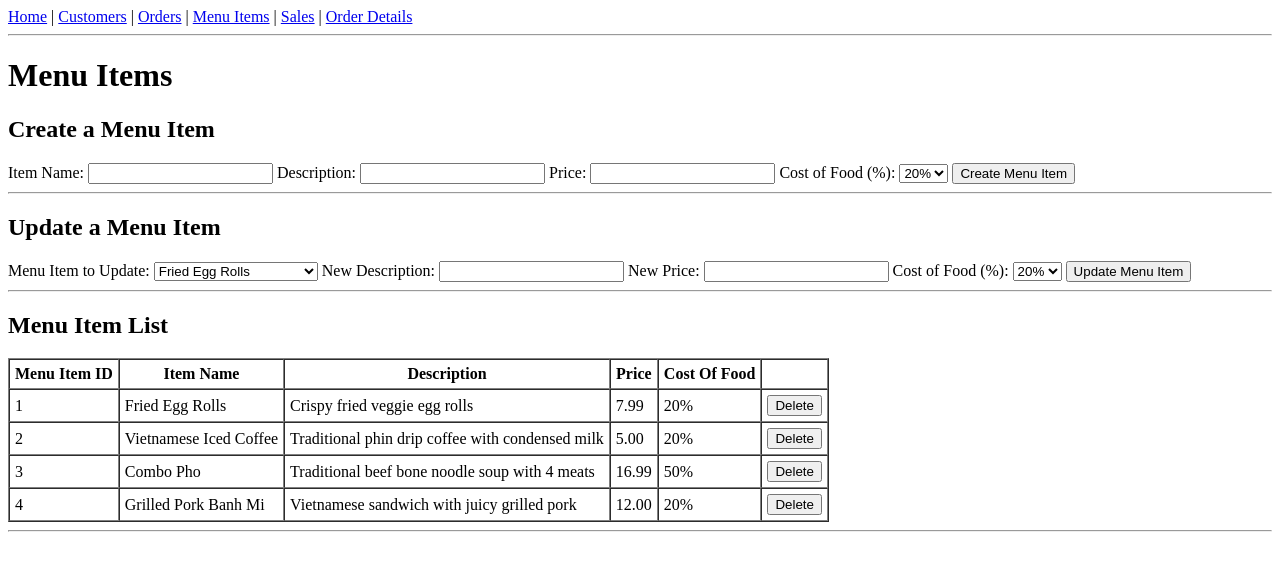
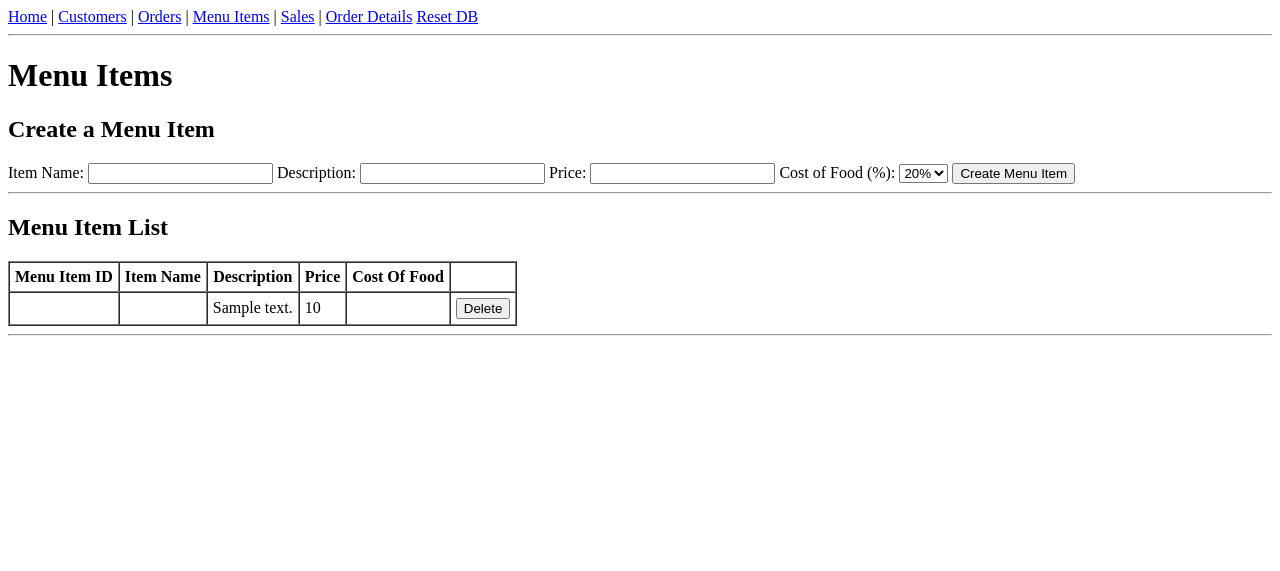
Before and after one commit to avu33/CS340, a Flask app: page /menu-items in a window 1280 px wide. Shown: the top 571 px of the page. Run offline with Flask 3, Linux system fonts and the light colour scheme; data comes from the database, SQL or seed files in the repository; tables that the repository leaves empty or names only in its code hold one stand-in row (values such as "Sample post"); data that the repository does not hold is empty; some libraries are stand-ins or nearby versions.

Commit message:
Update app.py, templates, and restructure SQL files

```diff
--- a/SQLurp_the_Pho/app.py
+++ b/SQLurp_the_Pho/app.py
@@ -2,7 +2,7 @@
 # ########## SETUP
 PORT = 1027
 from flask import Flask, render_template, request, redirect
-import database.db_connector as db  # Adjust this if your path is different
+import database.db_connector as db
 
 PORT = 1027
 app = Flask(__name__)
@@ -370,22 +370,32 @@ def menu_items():
 #         if "dbConnection" in locals() and dbConnection:
 #             dbConnection.close()
 
-# # DELETE: Remove a menu item
-# @app.route("/delete-menu-item", methods=["POST"])
-# def delete_menu_item():
-#     try:
-#         dbConnection = db.connectDB()
-#         item_id = request.form.get("menuItemID")
-#         query = "DELETE FROM MenuItems WHERE menuItemID = %s;"
-#         db.query(dbConnection, query, (item_id,))
-#         dbConnection.commit()
-#         return redirect("/menu-items")
-#     except Exception as e:
-#         print(f"Error deleting menu item: {e}")
-#         return "Failed to delete menu item", 500
-#     finally:
-#         if "dbConnection" in locals() and dbConnection:
-#             dbConnection.close()
+# DELETE menu item
+@app.route("/delete-menu-item", methods=["POST"])
+def delete_menu_item():
+    print("Route /delete-menu-item was hit!")  # DEBUG LINE
+
+    try:
+        dbConnection = db.connectDB()
+        cursor = dbConnection.cursor()
+
+        item_id = request.form["menuItemID"]
+        item_name = request.form["itemName"]
+
+        query = "CALL sp_DeleteMenuItem(%s)";
+        cursor.execute(query, (item_id,))
+        dbConnection.commit()
+        print(f"Deleted menu item: {item_name} (ID: {item_id})")
+
+        return redirect("/menu-items")
+
+    except Exception as e:
+        print(f"Error deleting menu item: {e}")
+        return "Failed to delete menu item", 500
+
+    finally:
+        if "dbConnection" in locals() and dbConnection:
+            dbConnection.close()
 
 # READ: Sales Page
 @app.route("/sales", methods=["GET"])
@@ -404,171 +414,29 @@ def sales():
         if "dbConnection" in locals() and dbConnection:
             dbConnection.close()
 
-# # CREATE: Add a sale
-# @app.route("/create-sale", methods=["POST"])
-# def create_sale():
-#     try:
-#         dbConnection = db.connectDB()
-#         data = request.form
-
-#         menu_item_id = int(data.get("menuItemID"))
-#         quantity = int(data.get("quantitySold"))
-
-#         # Fetch price and costOfFood % from MenuItems
-#         query = "SELECT price, costOfFood FROM MenuItems WHERE menuItemID = %s;"
-#         result = db.query(dbConnection, query, (menu_item_id,)).fetchone()
-#         price = float(result["price"])
-#         cost_pct = 0.2 if result["costOfFood"] == "20%" else 0.5
-
-#         # Calculate totals
-#         total_revenue = round(price * quantity, 2)
-#         total_cost = round(total_revenue * cost_pct, 2)
-#         total_profit = round(total_revenue - total_cost, 2)
-
-#         # Insert sale
-#         insert_query = """
-#             INSERT INTO Sales (menuItemID, totalRevenue, totalCost, totalProfit, quantitySold)
-#             VALUES (%s, %s, %s, %s, %s);
-#         """
-#         values = (menu_item_id, total_revenue, total_cost, total_profit, quantity)
-#         db.query(dbConnection, insert_query, values)
-#         dbConnection.commit()
-
-#         return redirect("/sales")
-#     except Exception as e:
-#         print(f"Error creating sale: {e}")
-#         return "Failed to create sale", 500
-#     finally:
-#         if "dbConnection" in locals() and dbConnection:
-#             dbConnection.close()
-
-# # UPDATE: Modify a sale
-# @app.route("/update-sale", methods=["POST"])
-# def update_sale():
-#     try:
-#         dbConnection = db.connectDB()
-#         data = request.form
-
-#         sale_id = int(data.get("saleID"))
-#         new_quantity = int(data.get("quantitySold"))
-
-#         # Get menuItemID from sale
-#         sale_query = "SELECT menuItemID FROM Sales WHERE saleID = %s;"
-#         menu_item_id = db.query(dbConnection, sale_query, (sale_id,)).fetchone()["menuItemID"]
-
-#         # Fetch price and cost from MenuItems
-#         item_query = "SELECT price, costOfFood FROM MenuItems WHERE menuItemID = %s;"
-#         item = db.query(dbConnection, item_query, (menu_item_id,)).fetchone()
-#         price = float(item["price"])
-#         cost_pct = 0.2 if item["costOfFood"] == "20%" else 0.5
-
-#         # Recalculate
-#         total_revenue = round(price * new_quantity, 2)
-#         total_cost = round(total_revenue * cost_pct, 2)
-#         total_profit = round(total_revenue - total_cost, 2)
-
-#         update_query = """
-#             UPDATE Sales
-#             SET quantitySold = %s,
-#                 totalRevenue = %s,
-#                 totalCost = %s,
-#                 totalProfit = %s
-#             WHERE saleID = %s;
-#         """
-#         values = (new_quantity, total_revenue, total_cost, total_profit, sale_id)
-#         db.query(dbConnection, update_query, values)
-#         dbConnection.commit()
-
-#         return redirect("/sales")
-#     except Exception as e:
-#         print(f"Error updating sale: {e}")
-#         return "Failed to update sale", 500
-#     finally:
-#         if "dbConnection" in locals() and dbConnection:
-#             dbConnection.close()
-
-# # DELETE: Remove a sale
-# @app.route("/delete-sale", methods=["POST"])
-# def delete_sale():
-#     try:
-#         dbConnection = db.connectDB()
-#         sale_id = request.form.get("saleID")
-#         query = "DELETE FROM Sales WHERE saleID = %s;"
-#         db.query(dbConnection, query, (sale_id,))
-#         dbConnection.commit()
-#         return redirect("/sales")
-#     except Exception as e:
-#         print(f"Error deleting sale: {e}")
-#         return "Failed to delete sale", 500
-#     finally:
-#         if "dbConnection" in locals() and dbConnection:
-#             dbConnection.close()
-
-# RESET ALL TABLES
-@app.route("/reset-all", methods=["POST"])
-def reset_all():
+# RESET db
+@app.route("/reset-db", methods=["POST"])
+def reset_db():
     try:
         dbConnection = db.connectDB()
+        cursor = dbConnection.cursor()
 
-        # Delete from child-to-parent order
-        db.query(dbConnection, "DELETE FROM OrderDetails;")
-        db.query(dbConnection, "DELETE FROM Sales;")
-        db.query(dbConnection, "DELETE FROM Orders;")
-        db.query(dbConnection, "DELETE FROM MenuItems;")
-        db.query(dbConnection, "DELETE FROM Customers;")
+        cursor.callproc("sp_reset_PHOdatabase")
+        dbConnection.commit()
+        print("Database reset successfully.")
 
-        # Insert default data
-        db.query(dbConnection, """
-            INSERT INTO Customers (customerID, firstName, lastName, email, marketingOptOut, customerType, visitCount)
-            VALUES
-                (1, 'Jane', 'Doe', 'jdoe@hello.com', 1, 'New', 1),
-                (2, 'Mike', 'Roberts', NULL, 0, 'Returning', 5),
-                (3, 'Emily', 'King', 'eking@hello.com', 1, 'Returning', 2);
-        """)
+        return redirect("/")
 
-        db.query(dbConnection, """
-            INSERT INTO MenuItems (menuItemID, itemName, description, price, costOfFood)
-            VALUES
-                (1, 'Fried Egg Rolls', 'Crispy fried veggie egg rolls', 7.99, '20%%'),
-                (2, 'Vietnamese Iced Coffee', 'Traditional phin drip coffee with condensed milk', 5.00, '20%%'),
-                (3, 'Combo Pho', 'Traditional beef bone noodle soup with 4 meats', 16.99, '50%%'),
-                (4, 'Tofu Vermicelli Bowl', 'Lemongrass grilled tofu with herbs and noodles', 14.99, '50%%');
-        """)
+    except Exception as e:
+        print(f"Error resetting database: {e}")
+        return "Failed to reset database", 500
 
-        db.query(dbConnection, """
-            INSERT INTO Orders (orderID, customerID, timestamp, totalAmount)
-            VALUES
-                (1, 1, '2025-05-01 12:00:00', 16.99),
-                (2, 2, '2025-05-02 13:30:00', 5.00),
-                (3, 3, '2025-05-03 14:45:00', 34.98);
-        """)
-
-        db.query(dbConnection, """
-            INSERT INTO OrderDetails (orderID, menuItemID, quantityMenuItem)
-            VALUES
-                (2, 4, 2),
-                (1, 3, 1),
-                (3, 4, 1),
-                (3, 2, 1);
-        """)
-
-        db.query(dbConnection, """
-            INSERT INTO Sales (saleID, menuItemID, totalRevenue, totalCost, totalProfit, quantitySold)
-            VALUES
-                (1, 2, 1090.00, 218.00, 872.00, 218),
-                (2, 3, 3398.00, 1699.00, 1699.00, 200),
-                (3, 4, 2268.00, 453.60, 1814.40, 189);
-        """)
-
-        dbConnection.commit()
-        return redirect("/")  # ✅ Redirect to home page
-    except Exception as e:
-        print(f"Error resetting all tables: {e}")
-        return "Failed to reset all tables", 500
     finally:
         if "dbConnection" in locals() and dbConnection:
             dbConnection.close()
 
 # LISTENER
 if __name__ == "__main__":
+    import os
+    os.environ['FLASK_ENV'] = 'development'
     app.run(host="0.0.0.0", port=1027, debug=True)
--- a/SQLurp_the_Pho/database/DDL.sql
+++ b/SQLurp_the_Pho/database/DDL.sql
@@ -131,4 +131,5 @@ BEGIN
     SET FOREIGN_KEY_CHECKS=1;
     COMMIT;
 END //
+
 DELIMITER ;
--- a/SQLurp_the_Pho/templates/home.j2
+++ b/SQLurp_the_Pho/templates/home.j2
@@ -13,7 +13,7 @@
 </div>
 
 <h3>Reset All Tables</h3>
-<form method="POST" action="/reset-all" onsubmit="return confirm('This will reset ALL tables to default values. Continue?');">
+<form method="POST" action="/reset-db" onsubmit="return confirm('This will reset tables to default values. Continue?');">
     <button type="submit">Reset All Data</button>
 </form>
 
--- a/SQLurp_the_Pho/templates/main.j2
+++ b/SQLurp_the_Pho/templates/main.j2
@@ -13,6 +13,7 @@
     <a href="/menu-items">Menu Items</a> |
     <a href="/sales">Sales</a> |
     <a href="/order-details">Order Details</a>
+    <a href="/reset-db">Reset DB</a>
 </nav>
 
 <hr>
--- a/SQLurp_the_Pho/templates/menu_items.j2
+++ b/SQLurp_the_Pho/templates/menu_items.j2
@@ -25,32 +25,6 @@
 
 <hr>
 
-<h2>Update a Menu Item</h2>
-<form method="POST" action="/update-menu-item">
-  <label>Menu Item to Update:</label>
-  <select name="menuItemID" required>
-    {% for item in menu_items %}
-    <option value="{{ item.menuItemID }}">{{ item.itemName }}</option>
-    {% endfor %}
-  </select>
-
-  <label>New Description:</label>
-  <input type="text" name="description">
-
-  <label>New Price:</label>
-  <input type="number" name="price" step="0.01" min="0">
-
-  <label>Cost of Food (%):</label>
-  <select name="costOfFood" required>
-  <option value="20%">20%</option>
-  <option value="50%">50%</option>
-  </select>
-
-  <input type="submit" value="Update Menu Item">
-</form>
-
-<hr>
-
 <h2>Menu Item List</h2>
 <table border="1" cellpadding="5" cellspacing="0">
   <thead>
@@ -65,17 +39,20 @@
   </thead>
   <tbody>
     {% for item in menu_items %}
+    <form method="POST" action="/delete-menu-item">
       <tr>
         <td>{{ item.menuItemID }}</td>
         <td>{{ item.itemName }}</td>
         <td>{{ item.description }}</td>
         <td>{{ item.price }}</td>
         <td>{{ item.costOfFood }}</td>
-      <form method="POST" action="/delete-menu-item">
+        <td>
           <input type="hidden" name="menuItemID" value="{{ item.menuItemID }}">
-        <td><button type="submit">Delete</button></td>
+          <input type="hidden" name="itemName" value="{{ item.itemName }}">
+          <button type="submit">Delete</button>
+        </td>
+      </tr>
     </form>
-    </tr>
     {% endfor %}
   </tbody>
 </table>
```
Also changed, not shown: SQLurp_the_Pho/DDL.sql (deleted, +0 -138 lines), SQLurp_the_Pho/database/plsql.sql (+35 -0 lines). Lines whose indentation alone changed are shown as unchanged.
